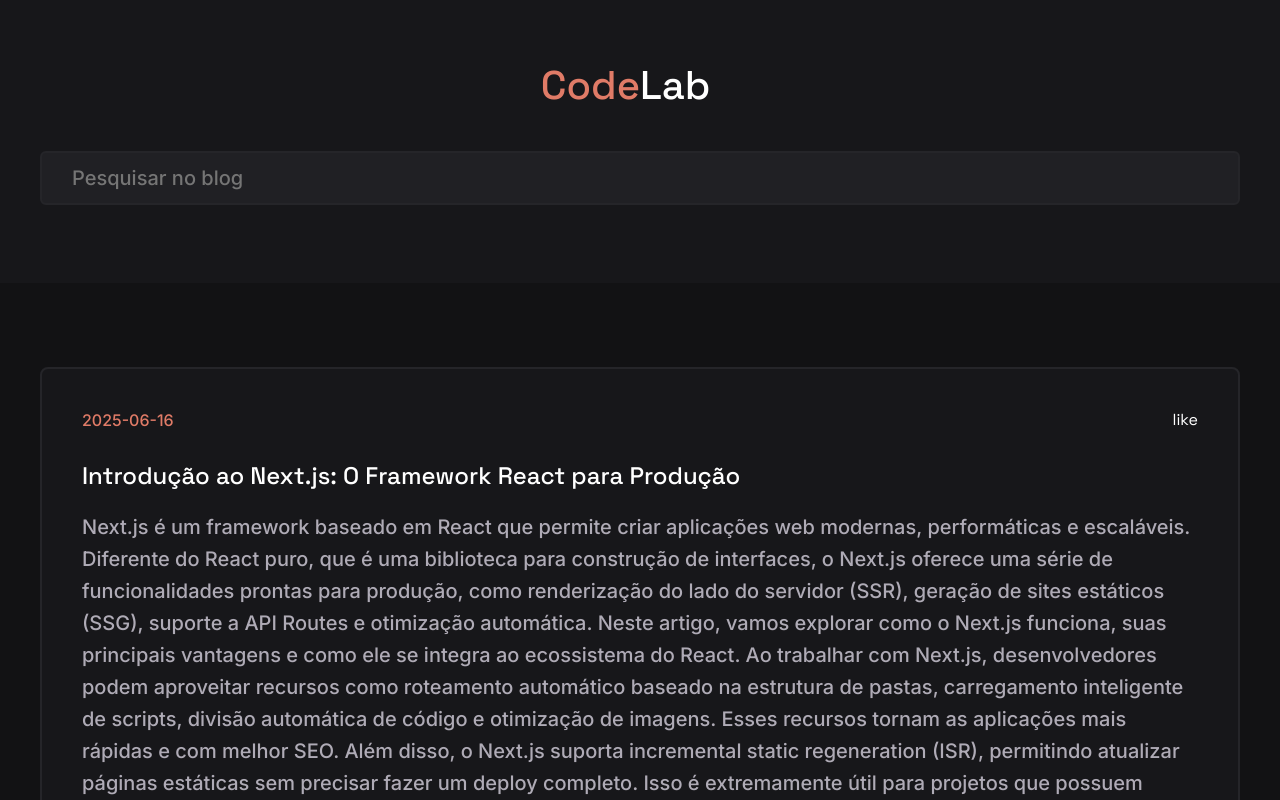
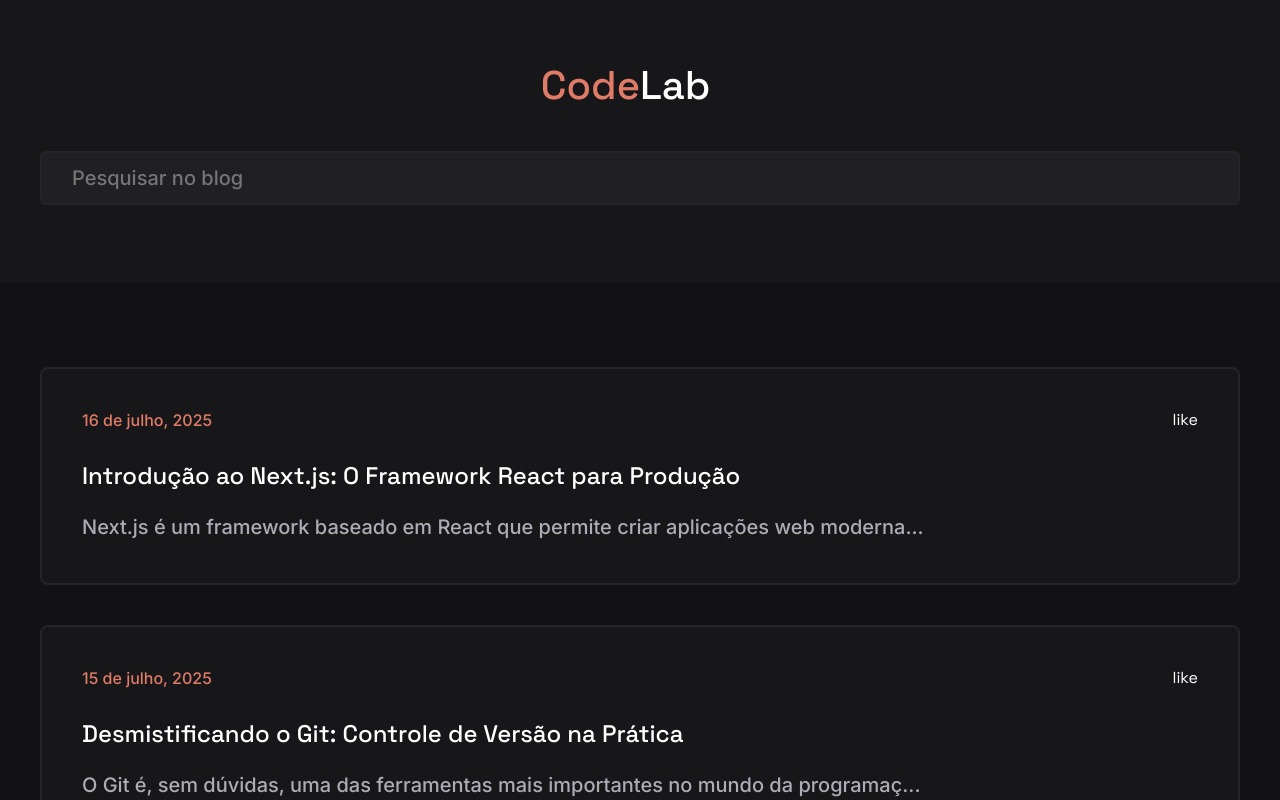
Before and after one commit to R1c-c/git-profiles, a React (Vite) app: page / in a window 1280 px wide. Shown: the top 800 px of the page. Built offline with nearby package versions, Linux system fonts and the light colour scheme.

Commit message:
ajuste de formatação das datas de "yyyy-mm-dd" para "dd de mm, yyyy" e do tamanho dos posts no main, limitados agora a somente 80 caracteres seguidos por reticências

```diff
--- a/src/components/PostItem.jsx
+++ b/src/components/PostItem.jsx
@@ -15,6 +15,35 @@
     setIsActive(false);
   };
 
+  const extractDate = () => {
+    const monthList = [
+      'janeiro',
+      'fevereiro',
+      'março',
+      'abril',
+      'maio',
+      'junho',
+      'julho',
+      'agosto',
+      'setembro',
+      'outubro',
+      'novembro',
+      'dezembro',
+    ];
+    const day = post.data.slice(8, 10);
+    const month = monthList[+post.data.slice(5, 7)];
+    const year = post.data.slice(0, 4);
+    const dateData = {
+      day: day,
+      month: month,
+      year: year,
+    };
+    return dateData;
+  };
+
+  const extractedDate = extractDate();
+  const extractedPreview = post.conteudo.slice(0, 80);
+
   return (
     <div className={styles.postContainer} key={post.index}>
       <div
@@ -24,13 +53,20 @@
         onClick={activateModal}
       >
         <div className={styles.boxUpperPart}>
-          <p className={styles.date}>{post.data}</p>
+          <p className={styles.date}>
+            {extractedDate.day} de {extractedDate.month}, {extractedDate.year}
+          </p>
           <p className={styles.likeButton}>like</p>
         </div>
         <h2 className={styles.postTitle}>{post.titulo}</h2>
-        <p className={styles.postPreview}>{post.conteudo}</p>
+        <p className={styles.postPreview}>{extractedPreview}...</p>
       </div>
-      <PostModal post={postData} isActive={isActive} close={deactivateModal} />
+      <PostModal
+        post={postData}
+        isActive={isActive}
+        close={deactivateModal}
+        date={extractedDate}
+      />
     </div>
   );
 };
--- a/src/components/PostModal.jsx
+++ b/src/components/PostModal.jsx
@@ -1,7 +1,7 @@
 import React from 'react';
 import styles from './PostModal.module.css';
 
-const PostModal = ({ post, isActive, close }) => {
+const PostModal = ({ post, isActive, close, date }) => {
   const handleClick = (event) => {
     if (event.target === event.currentTarget) {
       close();
@@ -18,7 +18,9 @@
         <p className={styles.likeButton}>like</p>
         <div className={styles.boxUpperPart}>
           <h2 className={styles.title}>{post.titulo}</h2>
-          <p className={styles.date}>{post.data}</p>
+          <p className={styles.date}>
+            {date.day} de {date.month}, {date.year}
+          </p>
         </div>
         <p className={styles.content}>{post.conteudo}</p>
       </div>
--- a/src/components/PostModal.module.css
+++ b/src/components/PostModal.module.css
@@ -50,8 +50,9 @@
   font-size: 16px;
   font-weight: 500;
   color: #e07b67;
-  margin: 2rem 1.5rem;
+  margin: 2.2rem 1.5rem;
   margin-bottom: 0px;
+  width: 200px;
 }
 
 .title {
```
